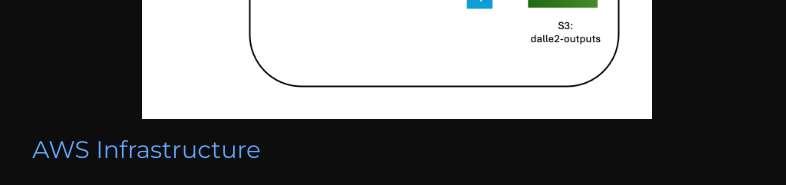
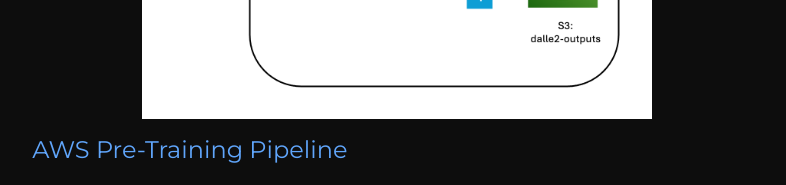
Before and after one commit to spencer-karofsky/new-website, an Astro site: page /dall-e-2 in a window 1280 px wide. Shown: the part 5900-6085 px from the top of the page, without its empty margins (243-1029 px from the left). Built offline with nearby package versions, Linux system fonts and the light colour scheme; Astro itself is replaced by a stand-in of ours.

Commit message:
Update dall-e-2.astro

```diff
--- a/src/pages/dall-e-2.astro
+++ b/src/pages/dall-e-2.astro
@@ -118,7 +118,7 @@ import '../styles/global.css';
                 <div class="overlay writeup-overlay">Pre-Training Infrastructure Diagram on AWS</div>
             </div>
             <div class="mobile-caption">Pre-Training Infrastructure Diagram on AWS</div>
-            <p class="sub-header">AWS Infrastructure</p>
+            <p class="sub-header">AWS Pre-Training Pipeline</p>
             <ol>
                 <li>Upload Dataset to dalle2-data Bucket.</li>
                 <li>Cache CLIP Image Embeddings in SageMaker.</li>
```
